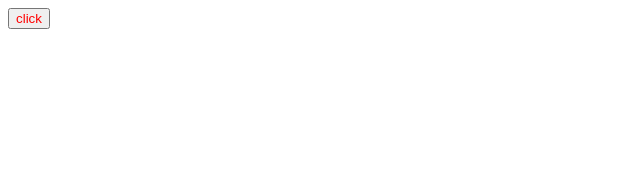
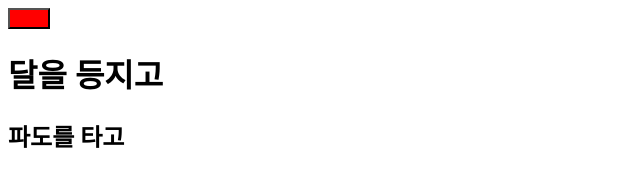
Before and after one commit to Lsohee/training_01_220519, a plain HTML site: page this.html in a window 1280 px wide. Both pictures are taken after a click on the button "click". Shown: the whole page, without its empty margins (0-640 px from the left). Drawn offline with Linux system fonts and the light colour scheme.

Commit message:
타겟팅을 동적으로 제어

```diff
--- a/this.html
+++ b/this.html
@@ -9,6 +9,9 @@
 <body>
 
   <button id="root">click</button>
+  <h1 id="h1">달을 등지고 </h1>
+  <h2 id="h2">파도를 타고</h2>
+
   <script>
     // console.log(this);
     // console.log(window);
@@ -16,12 +19,35 @@
     // // 콘솔을 자주 찍으면 아무문제 없음
     const root = window.document.querySelector("#root");
     console.log(root);
-    root.addEventListener("click",function(){
-      console.log(this);
-      this.style.color = "red";
-    })
+    const h1 = document.getElementById("h1");
+    const h2 = document.getElementById("h2");
 
 
+
+    // root.addEventListener("click",function(){
+    //   console.log(this);
+    //   this.style.color = "red";
+    // })
+
+// <!--! 레벨이 다름  위의 코드는 하나만 가능 아래 this를 쓴 코드는 여러개를 작동시킬 수 있음
+
+    function thisEvent(element,color){
+
+      element.addEventListener("click",function(){
+        this.style.color = color;
+      });
+      element.addEventListener("mouseover",function(){
+        this.style.backgroundColor = color;
+      });
+    };
+    //  사실을 이벤트 객체에 this가 있음
+
+    thisEvent(root,"red");
+    thisEvent(h1,"blue");
+    thisEvent(h2,"green");
+
+    // 와 그러면 거의 모든것을 자동으로 제어가 가능하네 this와 함수가 만나면 굉장한 퍼포먼스를 내는구나
+    // 와 진짜 코드 짧다 대박적
 
   </script>
 
```
